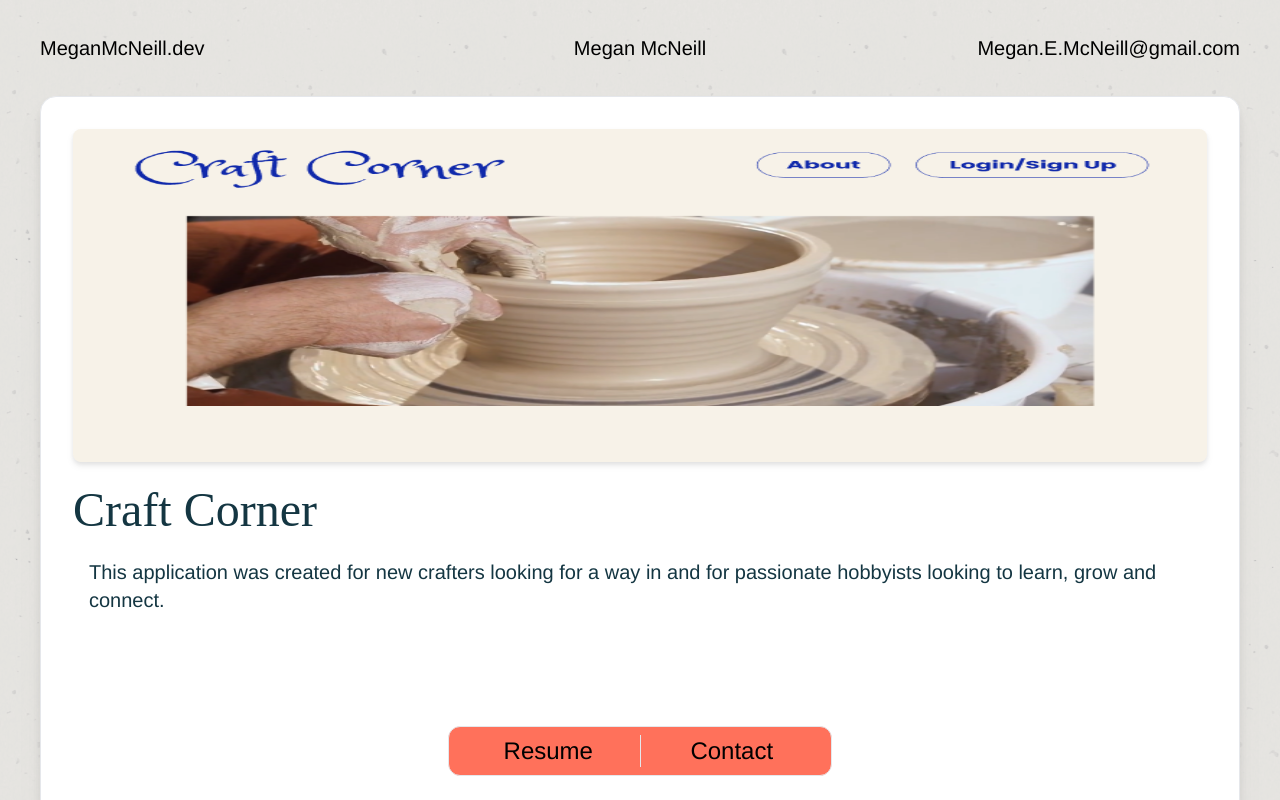
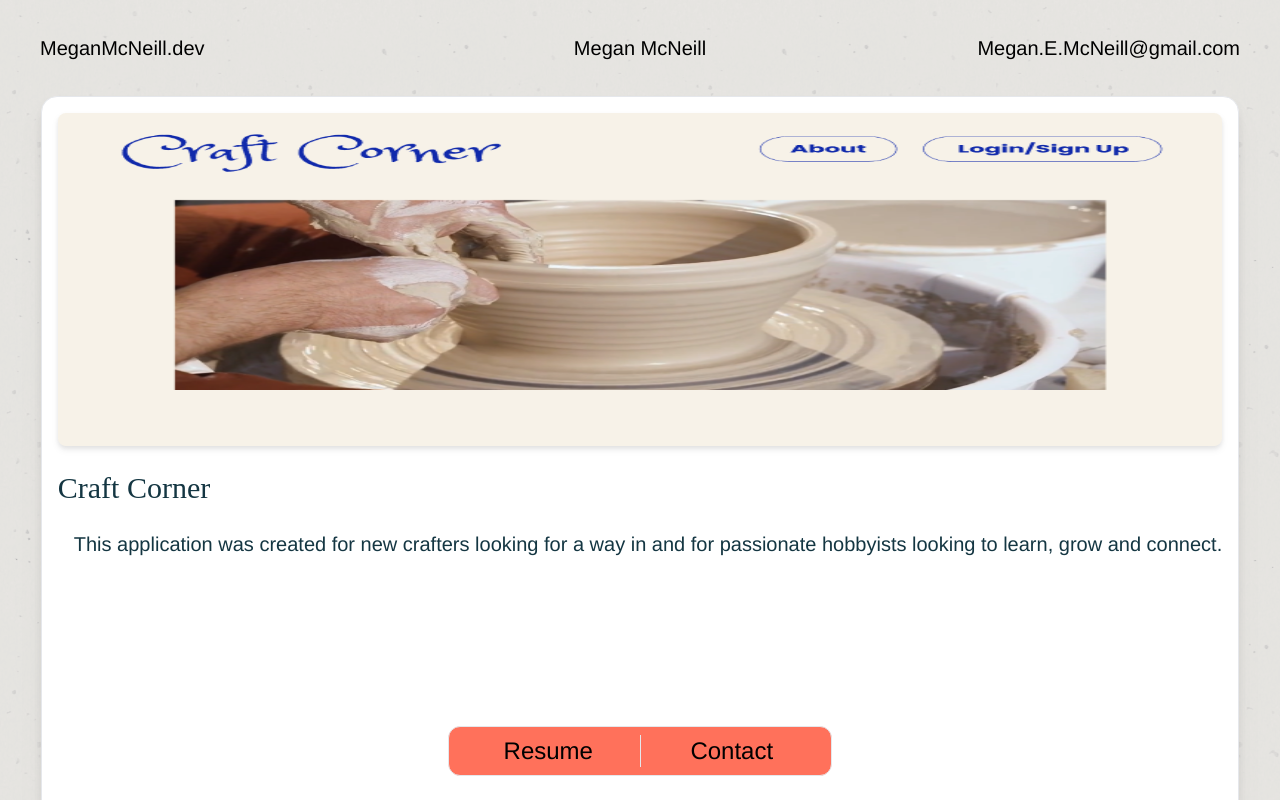
Before and after one commit to bluethreadmade/portfolio-upgrade, a React (Vite) app: page /projects in a window 1280 px wide. Shown: the top 800 px of the page. Built offline with nearby package versions, Linux system fonts and the light colour scheme.

Commit message:
updated title text size and card padding.

```diff
--- a/src/components/Card.jsx
+++ b/src/components/Card.jsx
@@ -5,7 +5,7 @@ export default function Card({ title, description, image, bgColor, buttonColor,
   return (
     <div
       id="card"
-      className="flex flex-col min-w-[280px] max-w-full h-auto p-2 lg:p-8 pb-4 my-4 bg-white border border-gray-200 rounded-2xl drop-shadow-xl"
+      className="flex flex-col min-w-[280px] max-w-full h-auto p-2 lg:p-4 pb-4 my-4 bg-white border border-gray-200 rounded-2xl drop-shadow-xl"
       style={{ aspectRatio: ".75", backgroundColor: bgColor, rotate: rotation }}
     >
       <img
@@ -16,7 +16,7 @@ export default function Card({ title, description, image, bgColor, buttonColor,
       ></img>
       <h2
         id="title"
-        className="my-6 text-lg lg:text-5xl font-serif text-gunmetal"
+        className="my-6 text-lg lg:text-3xl font-serif text-gunmetal"
       >
         {title}
       </h2>
```
